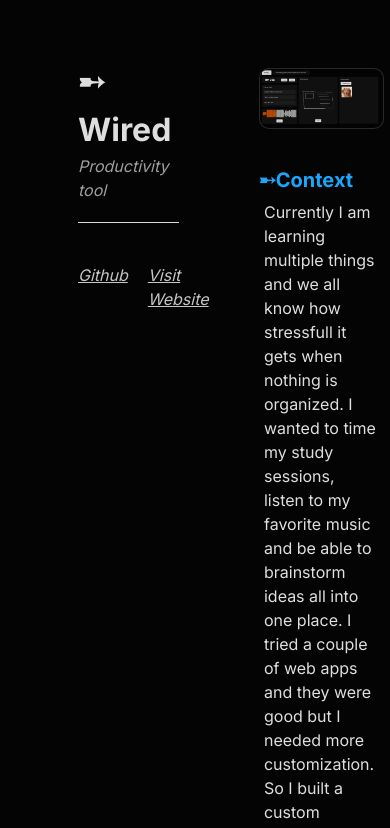
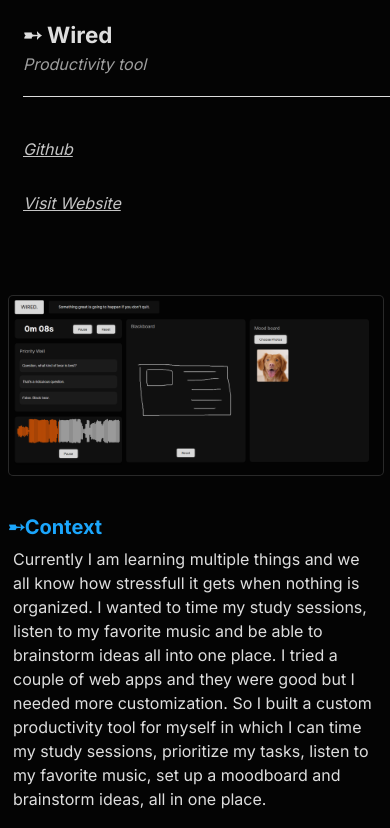
Before and after one commit to BhagyaPasawala/NewPortfolio, a React (Vite) app: page /Wired in a window 390 px wide. Shown: the top 828 px of the page. Built offline with nearby package versions, Linux system fonts and the light colour scheme.

Commit message:
responsive

```diff
--- a/src/App.css
+++ b/src/App.css
@@ -164,3 +164,99 @@
   color: rgba(198, 198, 198, 0.998);
   font-style: italic;
 }
+
+@media (max-width: 1200px) {
+  .left-side {
+    width: 100%;
+  }
+
+  .nav {
+    margin: 40px 50px;
+  }
+
+  .projects-container, .wired-title {
+    margin: 40px 50px;
+  }
+
+  .nav .name {
+    font-size: 24px;
+  }
+
+  .wired-title h1 {
+    font-size: 1.8rem;
+  }
+
+  .wired-title, .wired-content {
+    width: 100%;
+  }
+
+  .wired-photo img {
+    border-radius: 8px;
+  }
+}
+
+@media (max-width: 768px) {
+  .nav {
+    margin: 20px 30px;
+  }
+
+  .nav-links {
+    flex-direction: column;
+    gap: 10px;
+  }
+
+  .nav .name {
+    font-size: 20px;
+  }
+
+  .projects-container, .wired-title {
+    margin: 20px 30px;
+  }
+
+  .wired-title h1 {
+    font-size: 1.6rem;
+  }
+
+  .wired-photo img {
+    border-radius: 6px;
+  }
+
+  .wired-container {
+    flex-direction: column;
+  }
+
+  .wired-title, .wired-content {
+    width: 100%;
+  }
+}
+
+@media (max-width: 480px) {
+  .nav {
+    margin: 10px 15px;
+  }
+
+  .nav .name {
+    font-size: 18px;
+  }
+
+  .projects-container, .wired-title {
+    margin: 10px 15px;
+  }
+
+  .wired-title h1 {
+    font-size: 1.4rem;
+  }
+
+  .wired-photo img {
+    border-radius: 5px;
+  }
+
+  .wired-links {
+    flex-direction: column;
+    gap: 10px;
+  }
+
+  .nav-links a {
+    font-size: 14px;
+  }
+}
```
